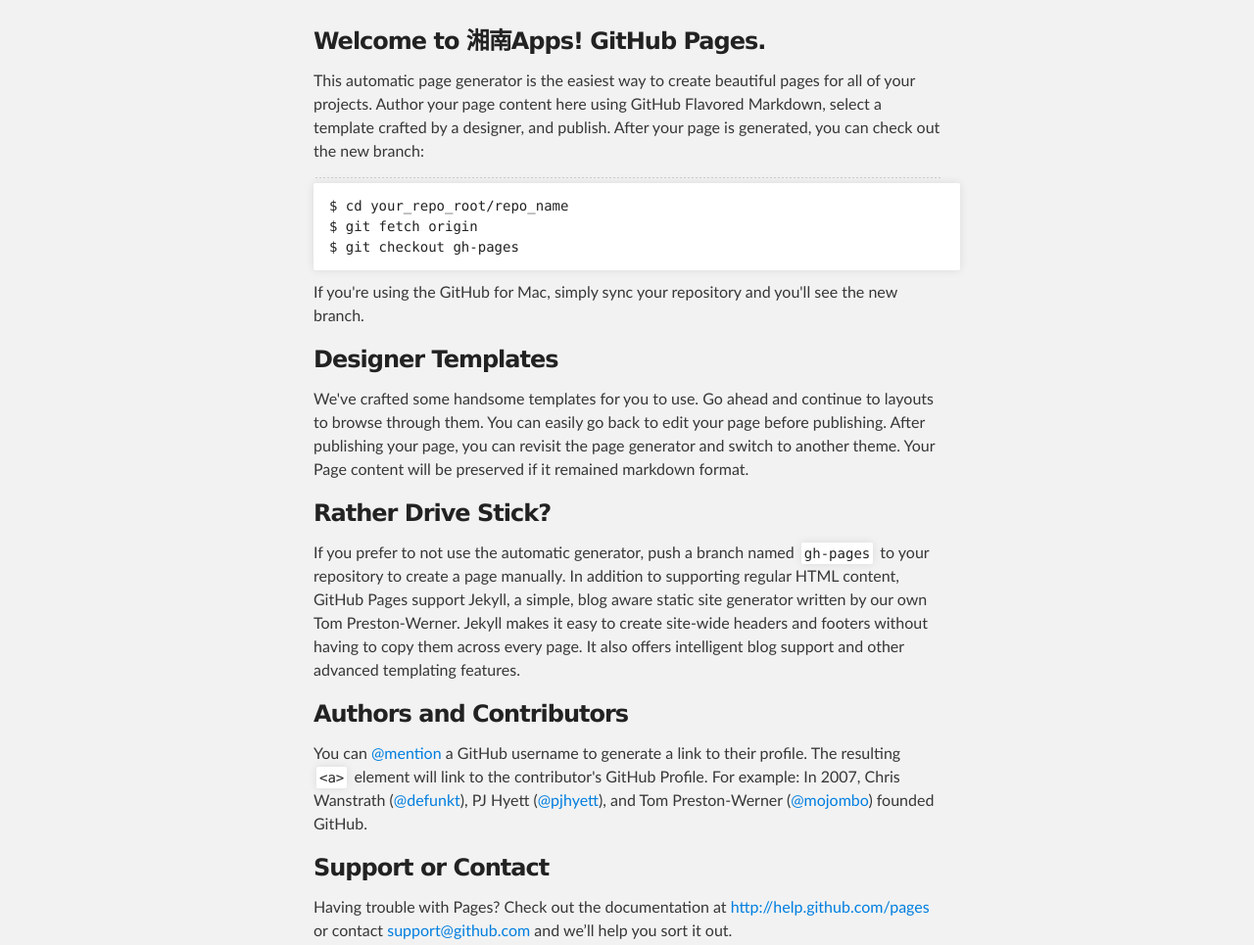
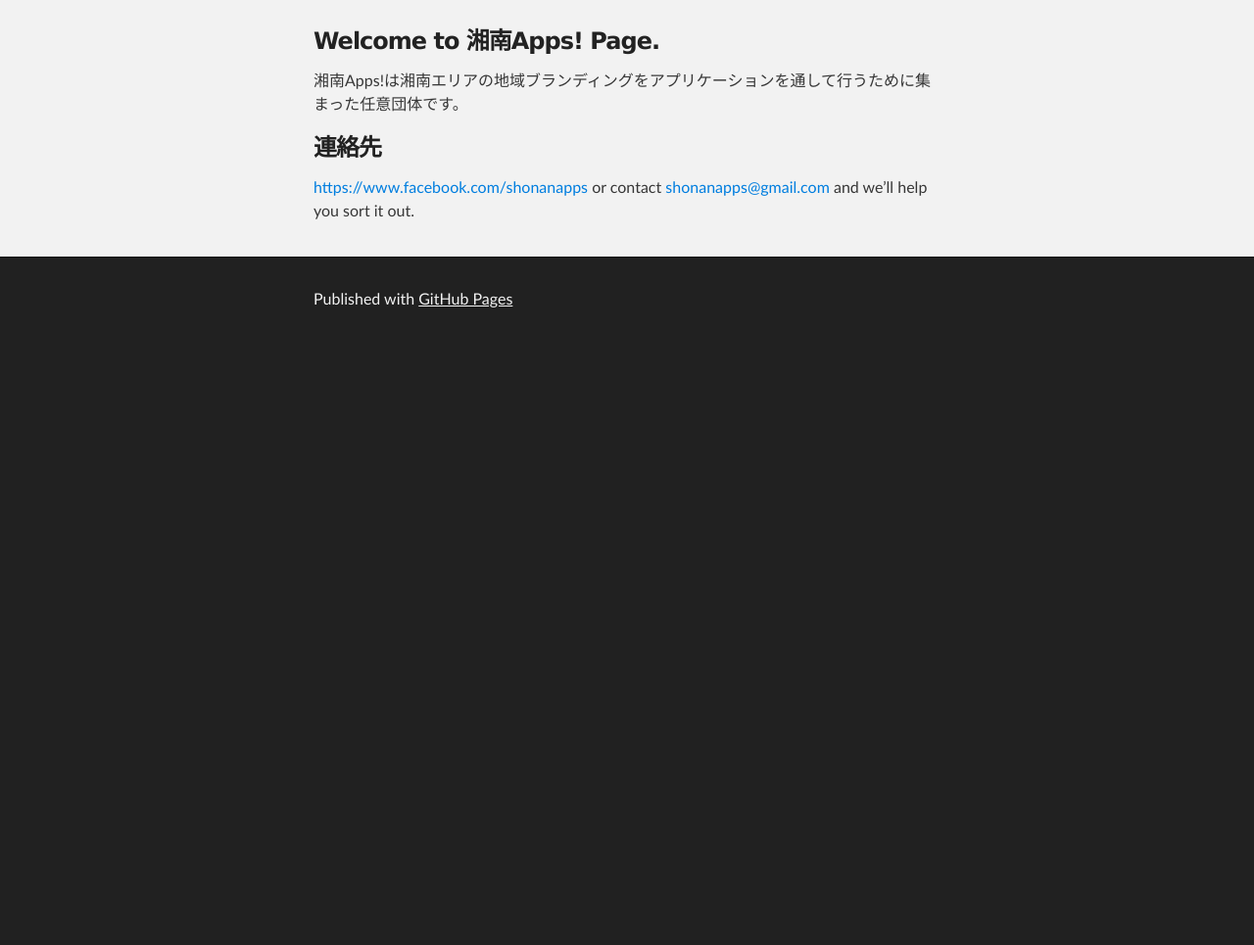
Before and after one commit to ShonanApps/shonanapps.github.com, a plain HTML site: page index.html in a window 1280 px wide. Shown: the part 200-1165 px from the top of the page at 98% size. After the commit the page ends 800 px from the top, so only its background shows below. Drawn offline with Linux system fonts and the light colour scheme.

Commit message:
仮コンテンツを記述

```diff
--- a/index.html
+++ b/index.html
@@ -28,38 +28,21 @@
     <div id="main_content_wrap" class="outer">
       <section id="main_content" class="inner">
         <h3>
-<a name="welcome-to-shonanapps-github-pages" class="anchor" href="#welcome-to-shonanapps-github-pages"><span class="octicon octicon-link"></span></a>Welcome to 湘南Apps! GitHub Pages.</h3>
+<a name="welcome-to-shonanapps-github-pages" class="anchor" href="#welcome-to-shonanapps-github-pages"><span class="octicon octicon-link"></span></a>Welcome to 湘南Apps! Page.</h3>
 
-<p>This automatic page generator is the easiest way to create beautiful pages for all of your projects. Author your page content here using GitHub Flavored Markdown, select a template crafted by a designer, and publish. After your page is generated, you can check out the new branch:</p>
+<p>
+    湘南Apps!は湘南エリアの地域ブランディングをアプリケーションを通して行うために集まった任意団体です。
+</p>
 
-<hr><pre><code>$ cd your_repo_root/repo_name
-$ git fetch origin
-$ git checkout gh-pages
-</code></pre>
-
-<p>If you're using the GitHub for Mac, simply sync your repository and you'll see the new branch.</p>
 
 <h3>
-<a name="designer-templates" class="anchor" href="#designer-templates"><span class="octicon octicon-link"></span></a>Designer Templates</h3>
+<a name="support-or-contact" class="anchor" href="#support-or-contact"><span class="octicon octicon-link"></span></a>連絡先</h3>
 
-<p>We've crafted some handsome templates for you to use. Go ahead and continue to layouts to browse through them. You can easily go back to edit your page before publishing. After publishing your page, you can revisit the page generator and switch to another theme. Your Page content will be preserved if it remained markdown format.</p>
-
-<h3>
-<a name="rather-drive-stick" class="anchor" href="#rather-drive-stick"><span class="octicon octicon-link"></span></a>Rather Drive Stick?</h3>
-
-<p>If you prefer to not use the automatic generator, push a branch named <code>gh-pages</code> to your repository to create a page manually. In addition to supporting regular HTML content, GitHub Pages support Jekyll, a simple, blog aware static site generator written by our own Tom Preston-Werner. Jekyll makes it easy to create site-wide headers and footers without having to copy them across every page. It also offers intelligent blog support and other advanced templating features.</p>
-
-<h3>
-<a name="authors-and-contributors" class="anchor" href="#authors-and-contributors"><span class="octicon octicon-link"></span></a>Authors and Contributors</h3>
-
-<p>You can <a href="https://github.com/blog/821" class="user-mention">@mention</a> a GitHub username to generate a link to their profile. The resulting <code>&lt;a&gt;</code> element will link to the contributor's GitHub Profile. For example: In 2007, Chris Wanstrath (<a href="https://github.com/defunkt" class="user-mention">@defunkt</a>), PJ Hyett (<a href="https://github.com/pjhyett" class="user-mention">@pjhyett</a>), and Tom Preston-Werner (<a href="https://github.com/mojombo" class="user-mention">@mojombo</a>) founded GitHub.</p>
-
-<h3>
-<a name="support-or-contact" class="anchor" href="#support-or-contact"><span class="octicon octicon-link"></span></a>Support or Contact</h3>
-
-<p>Having trouble with Pages? Check out the documentation at <a href="http://help.github.com/pages">http://help.github.com/pages</a> or contact <a href="mailto:support@github.com">support@github.com</a> and we’ll help you sort it out.</p>
+<p> <a href="https://www.facebook.com/shonanapps">https://www.facebook.com/shonanapps</a> or contact <a href="mailto:shonanapps@gmail.com">shonanapps@gmail.com</a> and we’ll help you sort it out.</p>
       </section>
     </div>
+
+
 
 <!-- FOOTER  -->
 <div id="footer_wrap" class="outer">
```
Lines whose indentation alone changed are shown as unchanged.
